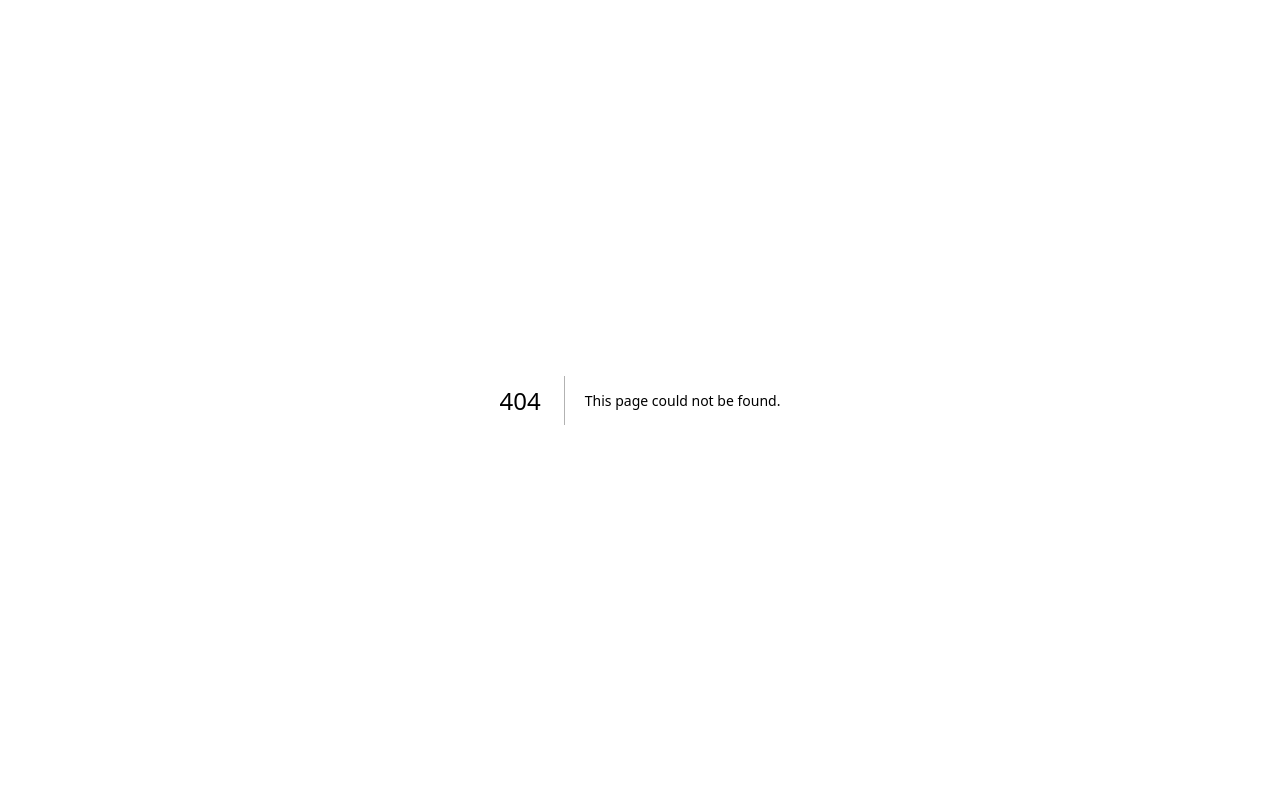
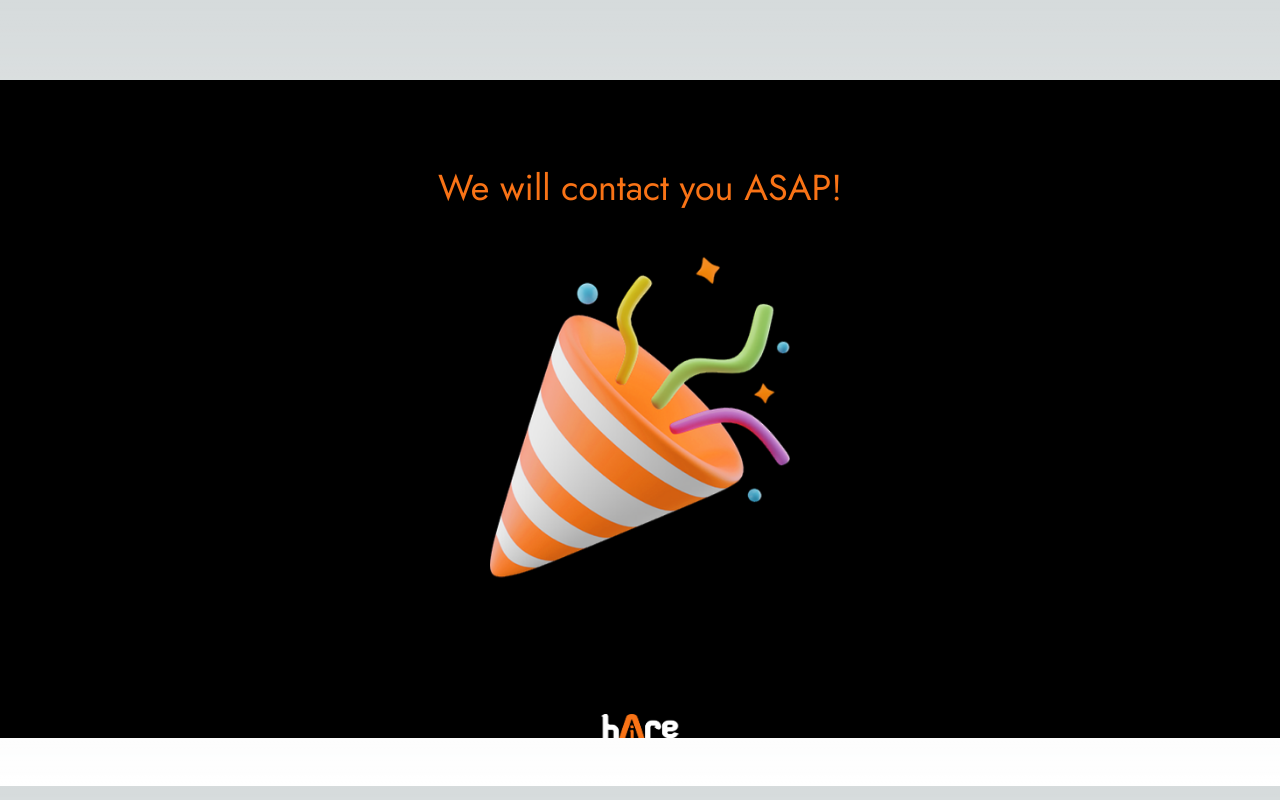
Before and after one commit to hoseinmrh/hAIre-Client, a Next.js app: page /final in a window 1280 px wide. Before the commit this address had no page. Built offline with nearby package versions, Linux system fonts and the light colour scheme.

Commit message:
:art: added questions

```diff
--- /dev/null
+++ b/app/final/page.tsx
@@ -0,0 +1,43 @@
+"use client";
+import Image from "next/image";
+import { TypeAnimation } from "react-type-animation";
+import { RiCornerDownRightLine, RiMicLine } from "react-icons/ri";
+import { useRef, useState } from "react";
+
+export default function Home() {
+  return (
+    <main className="bg-black text-orange-500 h-full">
+      <div className="container max-w-3xl m-auto">
+        <div className="flex flex-col items-center justify-between p-10 mt-20">
+          <TypeAnimation
+            sequence={[
+              "TADAAA! Your interview is over!",
+              3000,
+              "We will contact you ASAP!",
+              3000,
+            ]}
+            wrapper="span"
+            speed={60}
+            style={{ display: "inline-block" }}
+            repeat={Infinity}
+            className="text-center mt-12 text-4xl"
+            cursor={false}
+          />
+
+          <Image
+            src={"/tada.png"}
+            alt={"tada"}
+            width={300}
+            height={100}
+            className="mt-12 mb-24"
+          />
+        </div>
+      </div>
+      <footer>
+        <a href="/" className="flex justify-center mb-12">
+          <Image src={"/logo2.png"} alt={"logo"} width={80} height={20} />
+        </a>
+      </footer>
+    </main>
+  );
+}
--- a/app/interview/page.tsx
+++ b/app/interview/page.tsx
@@ -3,13 +3,24 @@ import Image from "next/image";
 import { TypeAnimation } from "react-type-animation";
 import { RiCornerDownRightLine, RiMicLine } from "react-icons/ri";
 import { useRef, useState } from "react";
+import { useRouter } from "next/navigation";
 
+const questions = [
+  "meow meow meow",
+  "weqweqwe",
+  "wewdsadadwad",
+  "csacddwdw",
+  "21312edsad134edwawdqwdwd",
+];
 export default function Home() {
+  const router = useRouter();
   const [hasStarted, setHasStarted] = useState<boolean>(false);
   const [counter, setCounter] = useState<number>(0);
   const [hasFinished, setHasFinished] = useState<boolean>(false);
+  const [question, setQuestion] = useState<string>("");
 
   const handleButton = () => {
+    setQuestion(questions[counter]);
     setCounter(counter + 1);
 
     if (!hasStarted) {
@@ -21,6 +32,7 @@ export default function Home() {
       return;
     }
     if (hasFinished) {
+      router.push("/final");
     }
   };
   return (
@@ -56,6 +68,10 @@ export default function Home() {
             {hasFinished ? "Finish" : !hasStarted ? "Let's Start" : "Next"}
           </button>
 
+          <div className="text-white text-2xl mt-8">
+            {!question ? "" : `Question ${counter}: ${question}`}
+          </div>
+
           <div className="flex w-full justify-end">
             <button
               // onClick={handleClick}
```
Also changed, not shown: public/tada.png (added).
